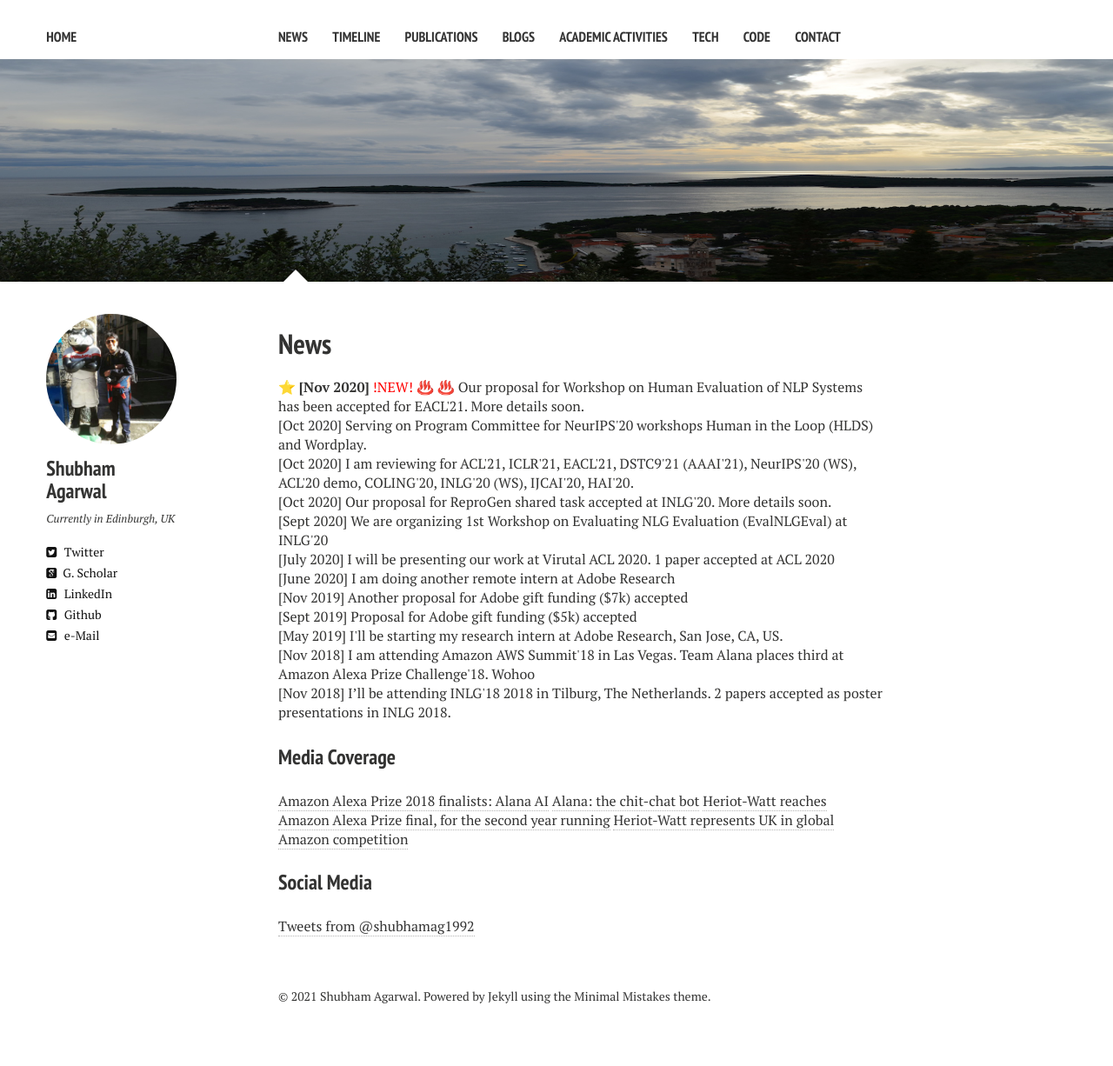
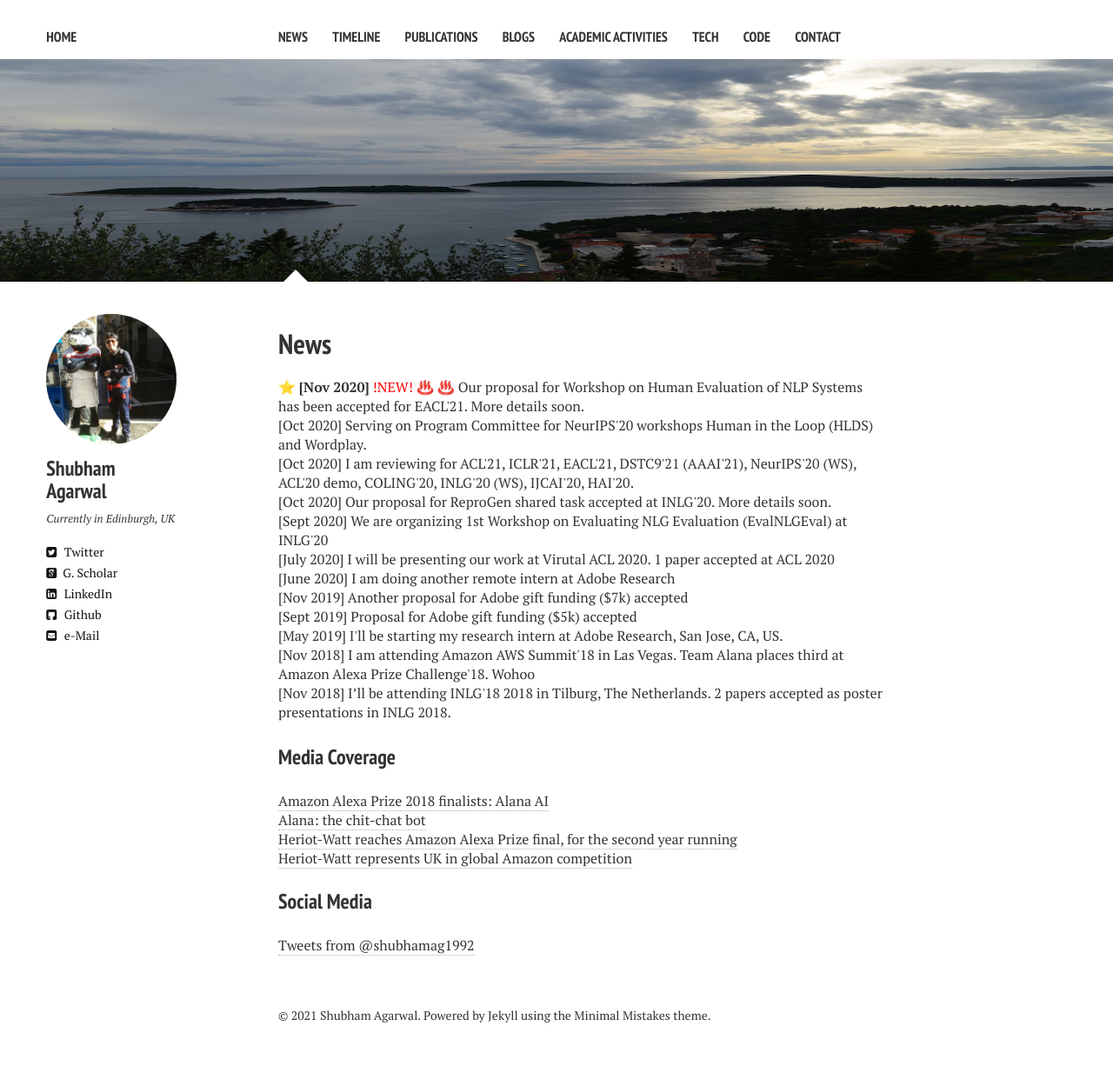
Before and after one commit to shubhamagarwal92/shubhamagarwal92.github.io, a Jekyll site: the page built from news.md, in a window 1280 px wide. Shown: the whole page at 87% size. Built offline with Jekyll 4.4.1, drawn with Linux system fonts in a browser that asks for light colours; nearby versions of some CDN libraries; comment, search, counter and statistics services are not loaded; before the commit the page ends 1204 px from its top, so only the background shows below that.

Commit message:
Update news.md

```diff
--- a/news.md
+++ b/news.md
@@ -54,9 +54,9 @@ comments: false
 
 ### Media Coverage
 
-[Amazon Alexa Prize 2018 finalists: Alana AI](https://www.youtube.com/watch?v=dY9MaAxdYsg&ab_channel=Alana)
-[Alana: the chit-chat bot](https://www.bbc.co.uk/programmes/p06jt7j4)
-[Heriot-Watt reaches Amazon Alexa Prize final, for the second year running](https://futurescot.com/heriot-watt-amazon-alexa-prize-final/)
+[Amazon Alexa Prize 2018 finalists: Alana AI](https://www.youtube.com/watch?v=dY9MaAxdYsg&ab_channel=Alana) <br />
+[Alana: the chit-chat bot](https://www.bbc.co.uk/programmes/p06jt7j4) <br />
+[Heriot-Watt reaches Amazon Alexa Prize final, for the second year running](https://futurescot.com/heriot-watt-amazon-alexa-prize-final/) <br />
 [Heriot-Watt represents UK in global Amazon competition](https://www.hw.ac.uk/news/articles/2018/heriot-watt-represents-uk-in-global-amazon.htm)
 
 ### Social Media
```
